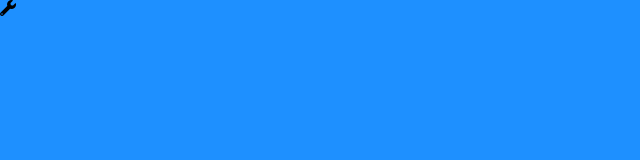
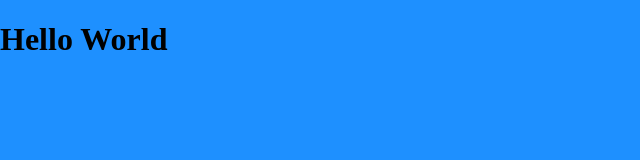
Before and after one commit to dev-Asifemon/template, a plain HTML site: page -- template/index.html in a window 1280 px wide. Shown: the whole page, without its empty margins (0-640 px from the left). Drawn offline with Linux system fonts and the light colour scheme.

Commit message:
Hello World

```diff
--- a/-- template/index.html
+++ b/-- template/index.html
@@ -9,8 +9,7 @@
     <link rel="stylesheet" href="style.css">
 </head>
 <body>
-
-    <i class="fas fa-wrench"></i>
+    <h1>Hello World</h1>
     <!--SCRIPT-->
     <script src="script.js"></script>
 </body>
```
